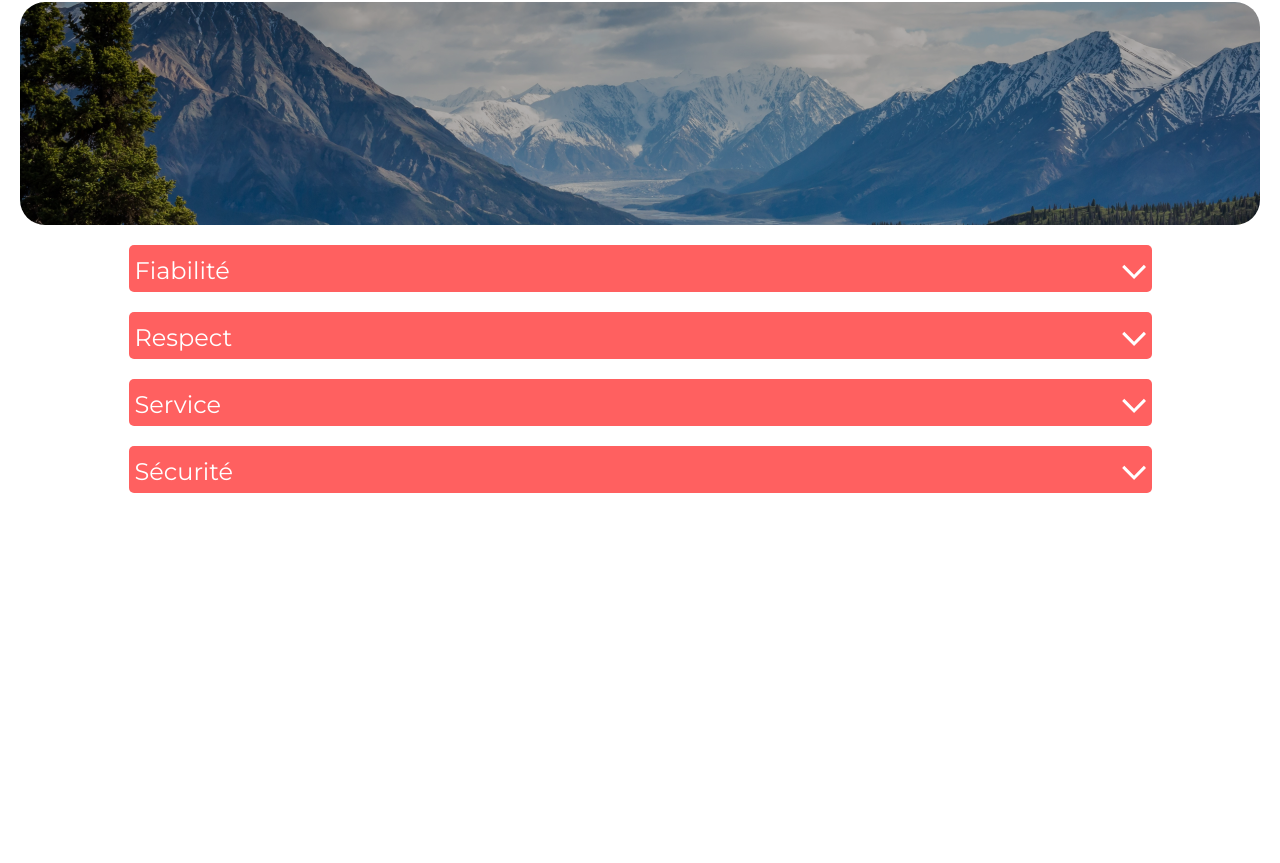
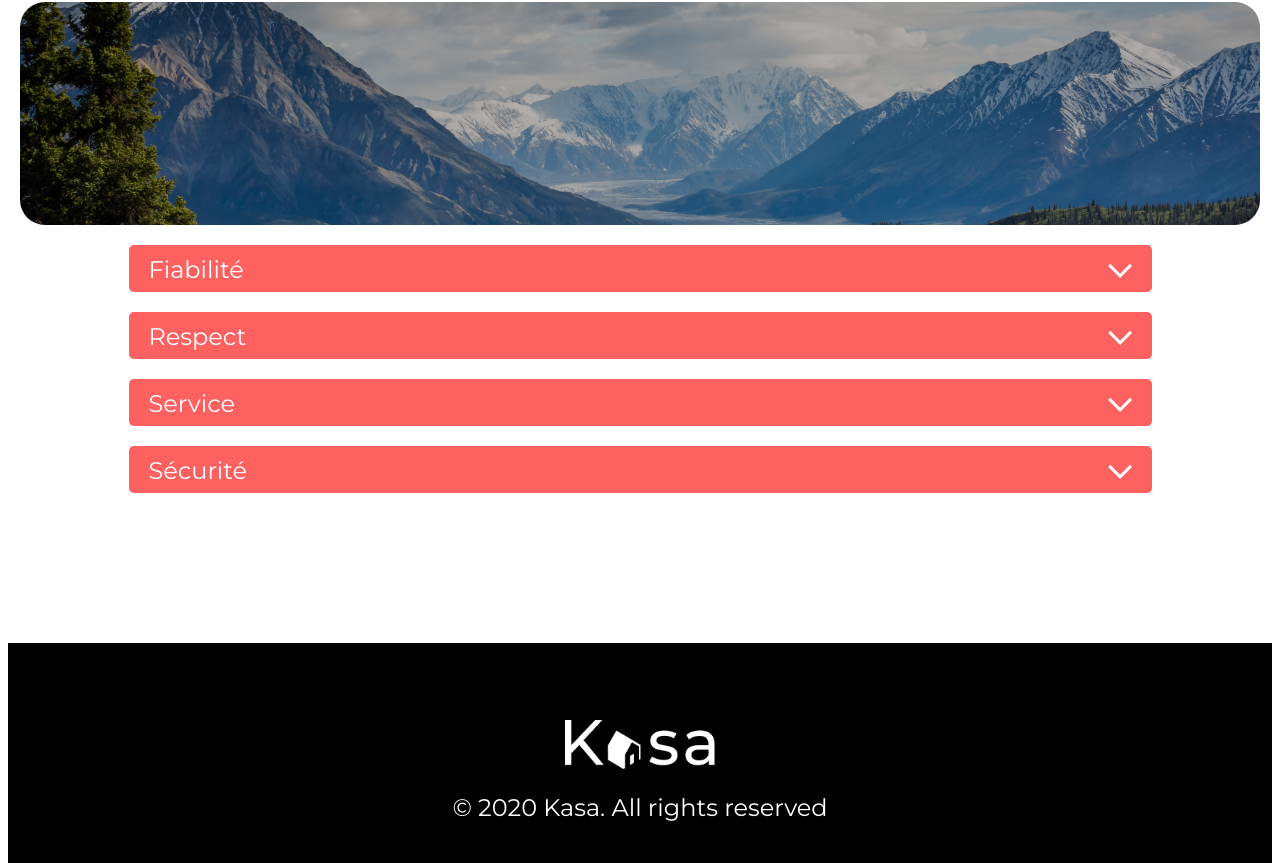
Before and after one commit to MrACIID/P7-Kasa-OC, a React (Create React App) app: page /about in a window 1280 px wide. Shown: the part 135-998 px from the top of the page. Before the commit the page ends 800 px from the top, so only its background shows below. Built offline with nearby package versions, Linux system fonts and the light colour scheme.

Commit message:
ajout tags, dix collapse equipments, footer

```diff
--- /dev/null
+++ b/src/components/Footer.js
@@ -0,0 +1,15 @@
+import React from "react";
+import logo from "../styles/assets/logos/logo192.png";
+
+const Footer = () => {
+  return (
+    <div className="footer">
+      <div className="infofooter">
+        <img src={logo} alt="logo kasa" />
+        <p>© 2020 Kasa. All rights reserved</p>
+      </div>
+    </div>
+  );
+};
+
+export default Footer;
--- a/src/pages/About.js
+++ b/src/pages/About.js
@@ -2,6 +2,7 @@ import React from "react";
 import Header from "../components/Header";
 import Banner from "../components/Banner";
 import Collapse from "../components/Collapse";
+import Footer from "../components/Footer";
 import bannerimg from "../styles/assets/bannerabout.png";
 
 const About = () => {
@@ -33,6 +34,7 @@ const About = () => {
           "La sécurité est la priorité de Kasa. Aussi bien pour nos hôtes que pour les voyageurs, chaque logement correspond aux critères de sécurité établis par nos services. En laissant une note aussi bien à l'hôte qu'au locataire, cela permet à nos équipes de vérifier que les standards sont bien respectés. Nous organisons également des ateliers sur la sécurité domestique pour nos hôtes."
         }
       />
+      <Footer />
     </div>
   );
 };
--- a/src/pages/Errorpage.js
+++ b/src/pages/Errorpage.js
@@ -1,6 +1,7 @@
 import React from "react";
 import Header from "../components/Header";
 import { Link } from "react-router-dom";
+import Footer from "../components/Footer";
 
 const Errorpage = () => {
   return (
@@ -14,6 +15,7 @@ const Errorpage = () => {
           <h3>Retourner sur la page d'accueil</h3>
         </Link>
       </div>
+      <Footer />
     </div>
   );
 };
--- a/src/pages/Fichelogement.js
+++ b/src/pages/Fichelogement.js
@@ -4,11 +4,11 @@ import data from "../logements.json";
 import Header from "../components/Header";
 import Carousel from "../components/Carousel";
 import Collapse from "../components/Collapse";
+import Footer from "../components/Footer";
 
 const Fichelogement = ({ imgurl, text, content }) => {
   const params = useParams();
   const logementdata = data.find((logement) => logement.id === params.id);
-  console.log(logementdata);
 
   return (
     <div>
@@ -17,17 +17,30 @@ const Fichelogement = ({ imgurl, text, content }) => {
       <div className="info">
         <h1>{logementdata.title}</h1>
         <h2>{logementdata.location}</h2>
-        <h3>{logementdata.host.name}</h3>
-        <div className="blank"></div>
+        <div className="hostrate">
+          <h3>{logementdata.host.name}</h3>
+          <div className="blank"></div>
+        </div>
+      </div>
+      <div className="tags">
+        {logementdata.tags.map((tag, index) => (
+          <li key={index}>{tag}</li>
+        ))}
       </div>
       <div className="desc">
         <div className="description">
           <Collapse text="Description" content={logementdata.description} />
         </div>
         <div className="equipement">
-          <Collapse text="Equipements" content={logementdata.equipments} />
+          <Collapse
+            text="Equipements"
+            content={logementdata.equipments.map((equipment, index) => (
+              <li key={index}>{equipment}</li>
+            ))}
+          />
         </div>
       </div>
+      <Footer />
     </div>
   );
 };
--- a/src/pages/Home.js
+++ b/src/pages/Home.js
@@ -2,6 +2,7 @@ import React from "react";
 import Banner from "../components/Banner";
 import Gallery from "../components/Gallery";
 import Header from "../components/Header";
+import Footer from "../components/Footer";
 import bannerimg from "../styles/assets/banner.png";
 
 const Home = () => {
@@ -14,6 +15,7 @@ const Home = () => {
         text={"Chez vous, partout et ailleurs"}
       />
       <Gallery />
+      <Footer />
     </div>
   );
 };
--- a/src/styles/components/_collapse.scss
+++ b/src/styles/components/_collapse.scss
@@ -15,9 +15,10 @@
   cursor: pointer;
   color: white;
   font-size: 24px;
+  padding: 20px;
 }
 .txtbtn {
-  margin-top: 10px;
+  margin-top: -10px;
 }
 .arrowdown {
   margin-top: -45px;
@@ -30,7 +31,7 @@
 }
 
 .content {
-  background-color: #fcdfdf;
+  background-color: #f7f7f7;
   margin-top: -15px;
   padding-top: 15px;
   padding-bottom: 10px;
--- /dev/null
+++ b/src/styles/components/_footer.scss
@@ -0,0 +1,32 @@
+.footer {
+  display: flex;
+  margin-left: auto;
+  margin-right: auto;
+  bottom: 0;
+  margin-top: 150px;
+  margin-bottom: -10px;
+  max-width: 1440px;
+  height: 220px;
+  background-color: black;
+  justify-content: center;
+  padding: 0;
+}
+.infofooter {
+  display: flex;
+  margin-top: 60px;
+  justify-content: center;
+  text-align: center;
+  max-width: 400px;
+  flex-direction: column;
+  font-weight: 500;
+  font-size: 24px;
+  color: white;
+}
+
+.infofooter img {
+  max-width: 150px;
+  margin-left: auto;
+  margin-right: auto;
+  filter: brightness(100);
+  color: white;
+}
--- a/src/styles/index.scss
+++ b/src/styles/index.scss
@@ -7,3 +7,4 @@
 @import "./components/collapse";
 @import "./components/carousel";
 @import "./pages/fichelogement";
+@import "./components/footer";
--- a/src/styles/pages/_fichelogement.scss
+++ b/src/styles/pages/_fichelogement.scss
@@ -10,11 +10,12 @@
 }
 .info h2 {
   font-size: 18px;
+  margin-top: -20px;
   max-width: 300px;
 }
 .info h3 {
   max-width: 100px;
-  margin-top: -100px;
+  margin-top: -70px;
   margin-right: 80px;
   font-weight: 500;
   font-size: 18px;
@@ -27,7 +28,26 @@
   height: 64px;
   border-radius: 40px;
   float: right;
-  margin-top: -110px;
+  margin-top: -80px;
+}
+
+.tags {
+  display: flex;
+  gap: 10px;
+  margin-left: auto;
+  margin-right: auto;
+  margin-top: 30px;
+  max-width: 1240px;
+}
+.tags li {
+  display: inline;
+  font-size: 14px;
+  color: white;
+  background-color: #ff6060;
+  border-radius: 10px;
+  padding: 5px;
+  padding-left: 20px;
+  padding-right: 20px;
 }
 
 .desc {
```
